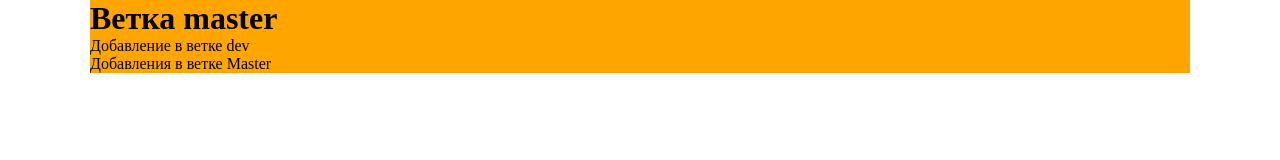
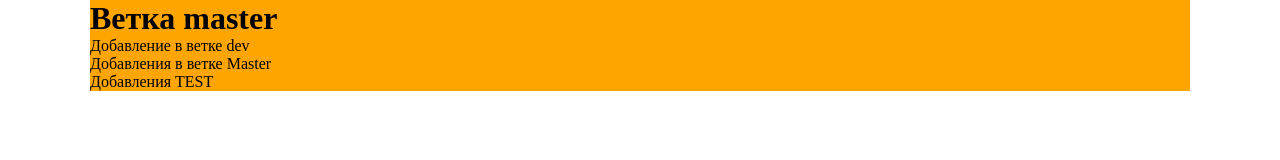
Before and after one commit to Alexey8288/lesson13_2_github_dev-main, a plain HTML site: page index.html in a window 1280 px wide. Drawn offline with Linux system fonts and the light colour scheme.

Commit message:
push test

```diff
--- a/index.html
+++ b/index.html
@@ -19,6 +19,8 @@
 
         <div>Добавления в ветке Master</div>
 
+        <div>Добавления TEST</div>
+
     </div>
 
 
```
